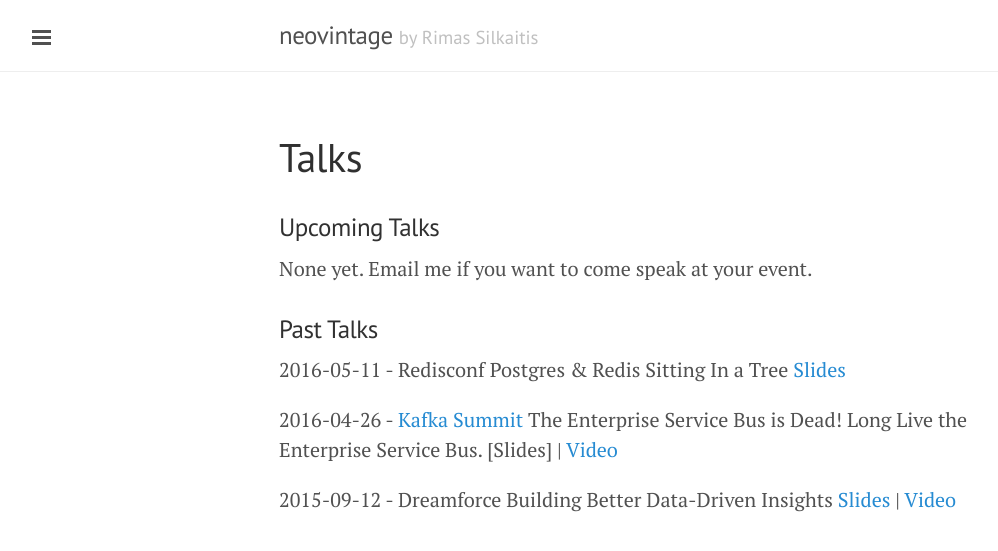
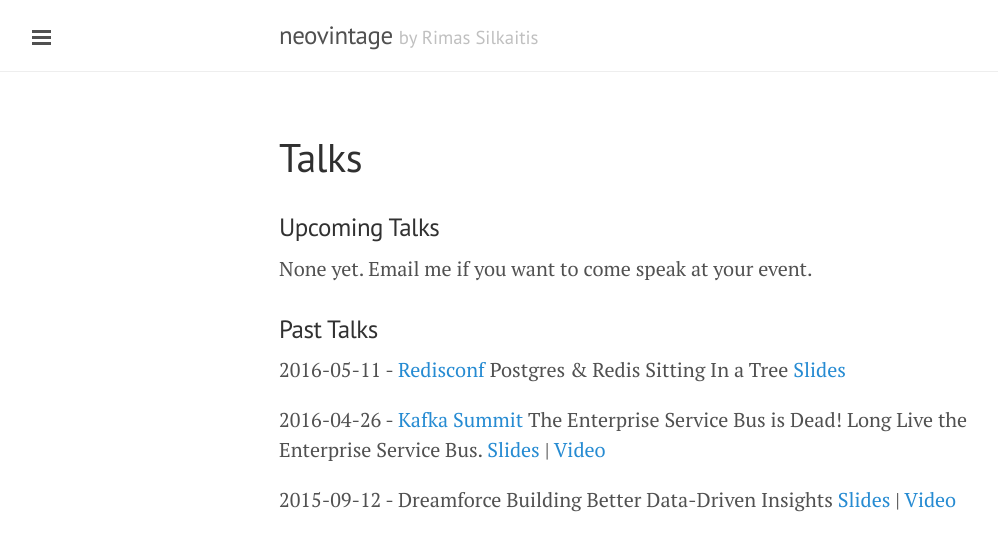
Before and after one commit to neovintage/neovintage.github.io, a Jekyll site: the page built from talks.md, in a window 1280 px wide. Shown: the top 551 px of the page, without its empty margins (1-999 px from the left). Built offline with Jekyll 4.4.1, drawn with Linux system fonts in a browser that asks for light colours; part of the change alters nothing that is shown.

```diff
--- a/talks.md
+++ b/talks.md
@@ -9,13 +9,15 @@ None yet. Email me if you want to come speak at your event.
 
 ### Past Talks
 
-2016-05-11 - Redisconf
+2016-05-11 - [Redisconf](http://redisconference.com/)
 Postgres & Redis Sitting In a Tree
 [Slides](https://speakerdeck.com/neovintage/postgres-and-redis-sitting-in-a-tree)
 
+
 2016-04-26 - [Kafka Summit](http://kafka-summit.org/)
 The Enterprise Service Bus is Dead! Long Live the Enterprise Service Bus.
-[Slides] | [Video](http://www.confluent.io/kafka-summit-2016-users-the-enterprise-service-bus-is-dead-long-live-the-enterprise-service-bus)
+[Slides](https://speakerdeck.com/neovintage/the-enterprise-service-bus-is-dead-long-live-the-enterprise-service-bus) | [Video](http://www.confluent.io/kafka-summit-2016-users-the-enterprise-service-bus-is-dead-long-live-the-enterprise-service-bus)
+
 
 2015-09-12 - Dreamforce
 Building Better Data-Driven Insights
```
